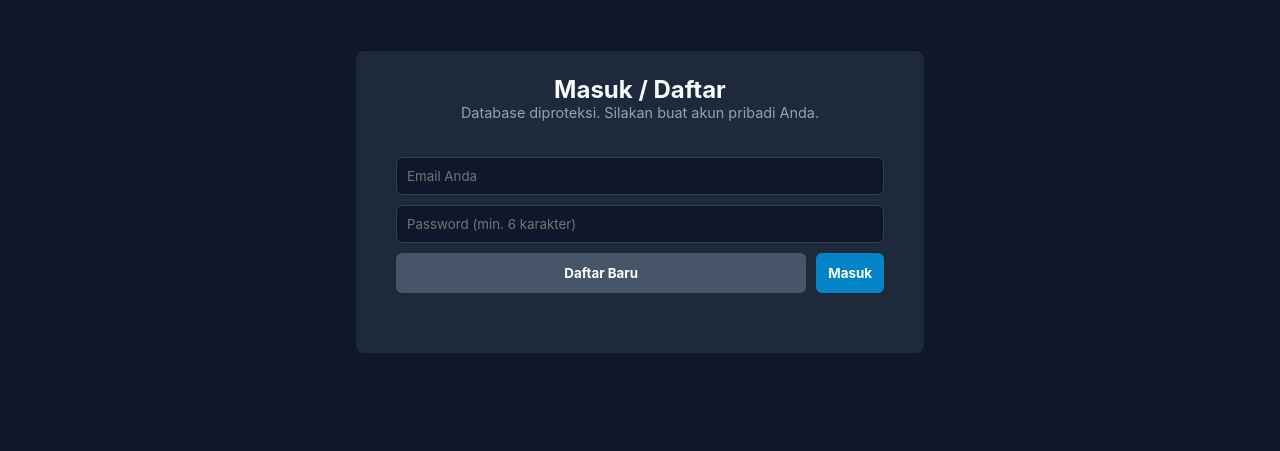
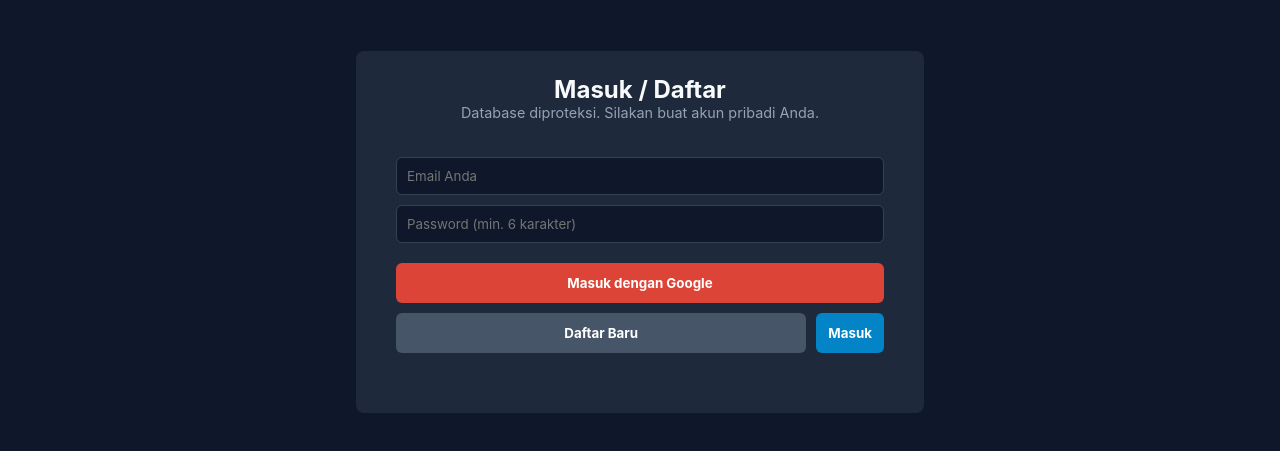
Before and after one commit to ickitasm/legoneed, a plain HTML site: page index.html in a window 1280 px wide. Shown: the part 77-528 px from the top of the page. Drawn offline with nearby package versions, Linux system fonts and the light colour scheme.

Commit message:
Setup Google Auth

```diff
--- a/app.js
+++ b/app.js
@@ -205,3 +205,13 @@ async function loadNotes() {
         list.innerHTML += `<div class="card"><strong>${n.title}</strong><p>${n.content}</p></div>`;
     });
 }
+
+async function loginGoogle() {
+    const { error } = await supabase.auth.signInWithOAuth({
+        provider: 'google',
+        options: {
+            redirectTo: window.location.origin
+        }
+    });
+    if (error) alert("Error Google Login: " + error.message);
+}
--- a/index.html
+++ b/index.html
@@ -23,6 +23,9 @@
             <form onsubmit="handleAuth(event)">
                 <input type="email" id="auth-email" placeholder="Email Anda" required>
                 <input type="password" id="auth-password" placeholder="Password (min. 6 karakter)" required>
+                <button type="button" onclick="loginGoogle()" style="margin-top:10px; width:100%; background-color:#db4437; color:white; padding:12px; border:none; border-radius:6px; font-weight:bold; cursor:pointer;">
+                    Masuk dengan Google
+                </button>
                 <div class="row">
                     <button type="button" class="btn-secondary" onclick="signUp()">Daftar Baru</button>
                     <button type="submit" class="btn-primary">Masuk</button>
```
